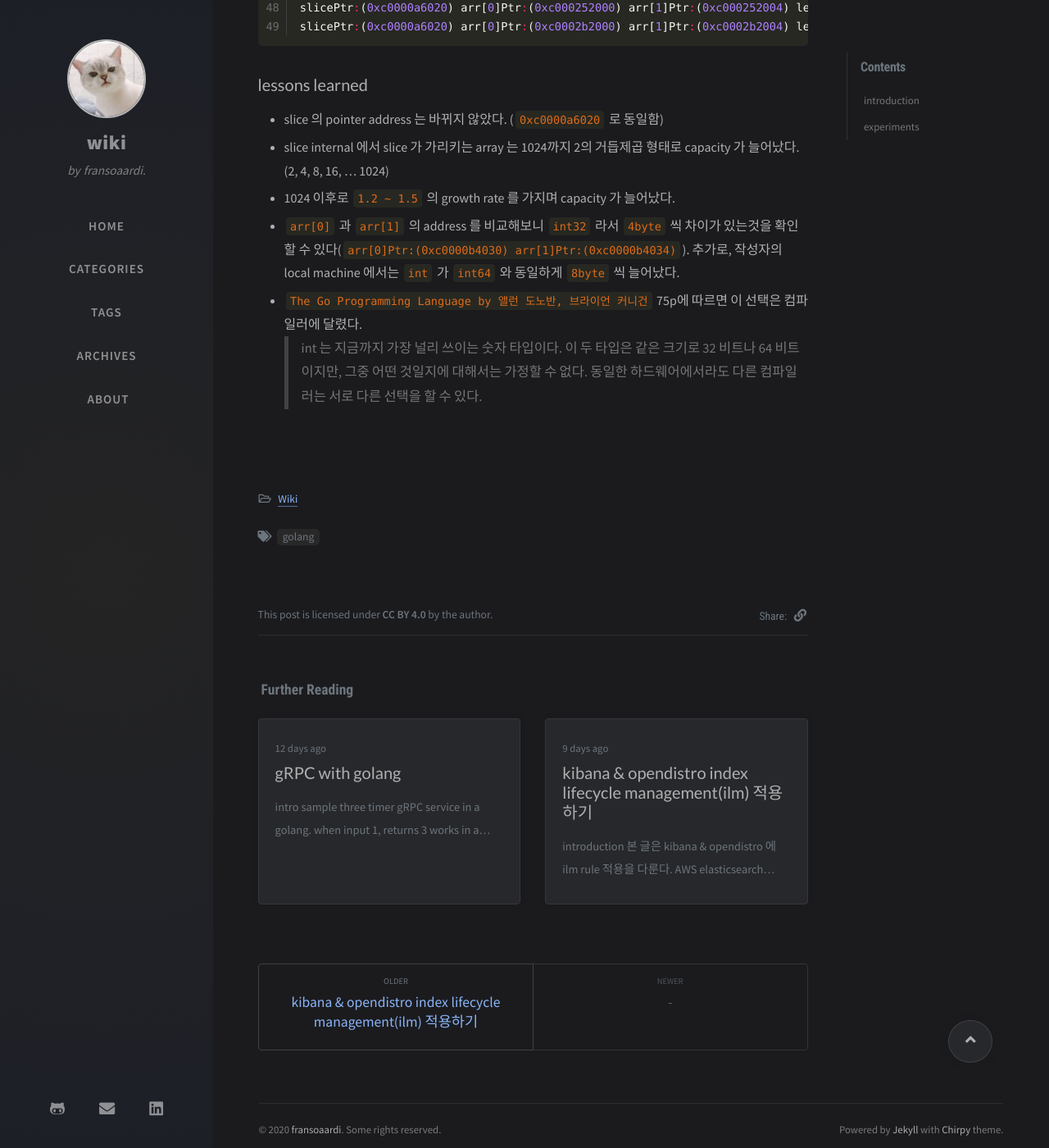
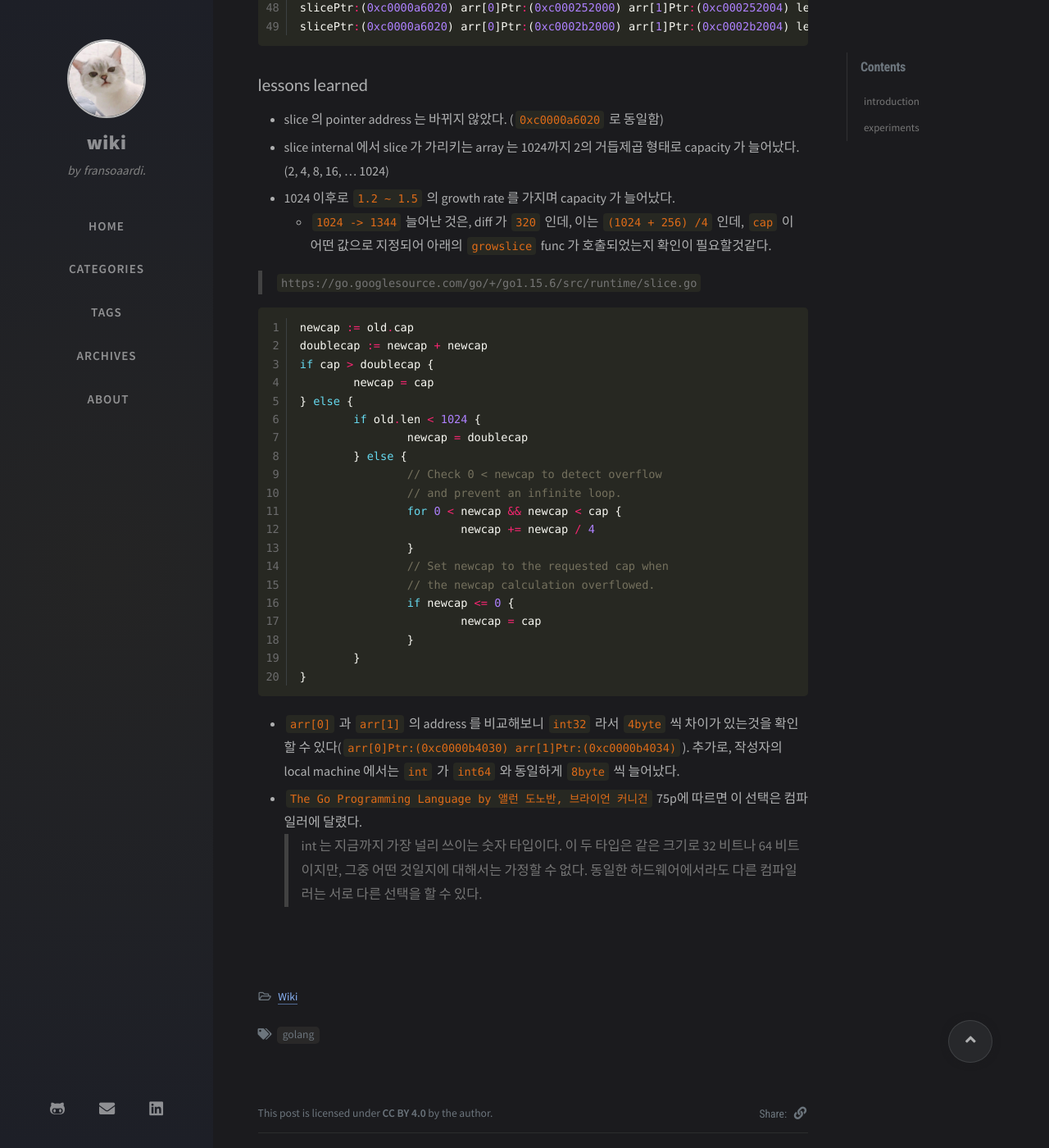
Before and after one commit to fransoaardi/fransoaardi.github.io, a Jekyll site: the page built from _posts/2020-12-22-go_append.md, in a window 1280 px wide and 1400 px high, scrolled down 2975 px. Shown: the whole window at 82% size. Built offline with Jekyll 4.4.1, drawn with Linux system fonts in a browser that asks for light colours; nearby versions of some CDN libraries; comment, search, counter and statistics services are not loaded.

Commit message:
add growthslice related

````diff
--- a/_posts/2020-12-22-go_append.md
+++ b/_posts/2020-12-22-go_append.md
@@ -124,6 +124,33 @@ slicePtr:(0xc0000a6020) arr[0]Ptr:(0xc0002b2000) arr[1]Ptr:(0xc0002b2004) len:(9
 - slice 의 pointer address 는 바뀌지 않았다. (`0xc0000a6020` 로 동일함)
 - slice internal 에서 slice 가 가리키는 array 는 1024까지 2의 거듭제곱 형태로 capacity 가 늘어났다. (2, 4, 8, 16, ... 1024)
 - 1024 이후로 `1.2 ~ 1.5` 의 growth rate 를 가지며 capacity 가 늘어났다.
+	- `1024 -> 1344` 늘어난 것은, diff 가 `320` 인데, 이는 `(1024 + 256) /4` 인데, `cap` 이 어떤 값으로 지정되어 아래의 `growslice` func 가 호출되었는지 확인이 필요할것같다.
+
+> `https://go.googlesource.com/go/+/go1.15.6/src/runtime/slice.go`
+
+```golang
+newcap := old.cap
+doublecap := newcap + newcap
+if cap > doublecap {
+	newcap = cap
+} else {
+	if old.len < 1024 {
+		newcap = doublecap
+	} else {
+		// Check 0 < newcap to detect overflow
+		// and prevent an infinite loop.
+		for 0 < newcap && newcap < cap {
+			newcap += newcap / 4
+		}
+		// Set newcap to the requested cap when
+		// the newcap calculation overflowed.
+		if newcap <= 0 {
+			newcap = cap
+		}
+	}
+}
+```
+
 - `arr[0]` 과 `arr[1]` 의 address 를 비교해보니 `int32` 라서 `4byte` 씩 차이가 있는것을 확인할 수 있다(`arr[0]Ptr:(0xc0000b4030) arr[1]Ptr:(0xc0000b4034)`). 추가로, 작성자의 local machine 에서는 `int` 가 `int64` 와 동일하게 `8byte` 씩 늘어났다.
 - `The Go Programming Language by 앨런 도노반, 브라이언 커니건` 75p에 따르면 이 선택은 컴파일러에 달렸다.
 > int 는 지금까지 가장 널리 쓰이는 숫자 타입이다. 이 두 타입은 같은 크기로 32 비트나 64 비트이지만, 그중 어떤 것일지에 대해서는 가정할 수 없다. 동일한 하드웨어에서라도 다른 컴파일러는 서로 다른 선택을 할 수 있다.
````
